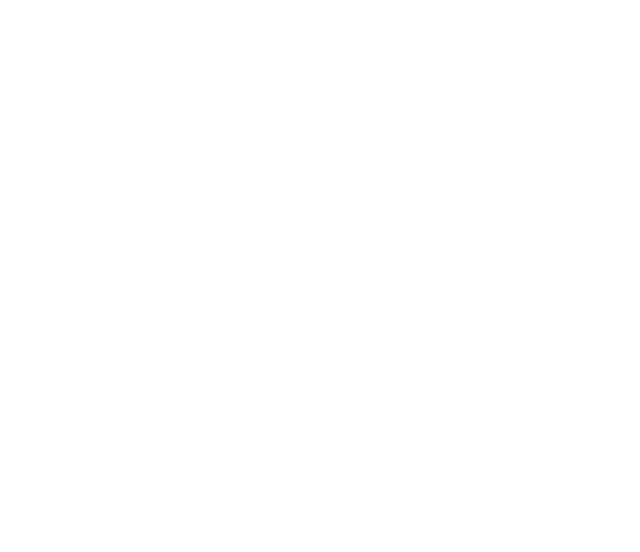
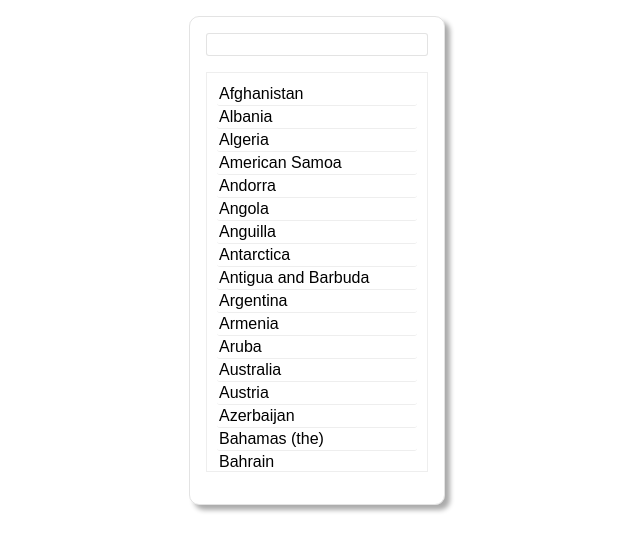
Before and after one commit to fclassvisions/react-components, a React (Create React App) app: page / in a window 1280 px wide. Shown: the top 552 px of the page, without its empty margins (323-963 px from the left). Built offline with nearby package versions, Linux system fonts and the light colour scheme.

Commit message:
Added list-box

```diff
--- a/src/App.js
+++ b/src/App.js
@@ -1,12 +1,20 @@
 import React, { Component } from "react";
 import { countryList } from "./util/countries";
 import "./App.css";
+import ListBox from "./components/ListBox/ListBox";
 
 class App extends Component {
   render() {
+    const onSelected = (newSelection, selectedList) => {
+      console.log("ns: ", newSelection);
+      console.log("sl: ", selectedList);
+    };
+
     return (
       <div className="App">
-        <div className="center"></div>
+        <div className="center">
+          <ListBox list={countryList} onSelected={onSelected} widthPct={20} />
+        </div>
       </div>
     );
   }
--- /dev/null
+++ b/src/components/ListBox/ListBox.js
@@ -0,0 +1,74 @@
+import React, { useState } from "react";
+import "./ListBox.css";
+
+const HIGHLIGHT_COLOR = "rgb(221, 170, 119)";
+const onSelectedPlaceholder = (newSelection, selectedList) => {};
+
+function ListBox({
+  list = [],
+  onSelected = onSelectedPlaceholder,
+  widthPct = 100,
+  maxHeight = "400px",
+}) {
+  const [filterText, setFilterText] = useState("");
+  const [filteredList, setFilteredList] = useState(list);
+  const [selectedValues, setSelectedValues] = useState([]);
+
+  const onFilter = (filter) => {
+    setFilterText(filter);
+    if (!filter || filter === "") {
+      setFilteredList(list);
+      return;
+    }
+
+    setFilteredList(
+      list.filter((item) => item.toLowerCase().includes(filter.toLowerCase()))
+    );
+  };
+
+  const onSelect = (item) => {
+    let newSelections = [...selectedValues, item];
+
+    if (selectedValues.includes(item)) {
+      newSelections = newSelections.filter((selection) => selection !== item);
+    }
+
+    setSelectedValues(newSelections);
+    setFilterText("");
+    onFilter("");
+    onSelected(item, newSelections);
+  };
+
+  return (
+    <div className="ListBox" style={{ width: widthPct + "%" }}>
+      <div className="block">
+        <input
+          className="full-width"
+          type="text"
+          placeholder={selectedValues.join(", ")}
+          onChange={(e) => onFilter(e.target.value)}
+          value={filterText}
+        />
+      </div>
+      <ul className="full-width overflow-auto" style={{ maxHeight: maxHeight }}>
+        {filteredList.map((item, index) => (
+          <li
+            key={index}
+            className="no-highlight"
+            style={{
+              backgroundColor: selectedValues.includes(item)
+                ? HIGHLIGHT_COLOR
+                : "white",
+            }}
+            value={item}
+            onClick={() => onSelect(item)}
+          >
+            {item}
+          </li>
+        ))}
+      </ul>
+    </div>
+  );
+}
+
+export default ListBox;
```
Also changed, not shown: 1 other file (tests, documents, lock files or other folders).
